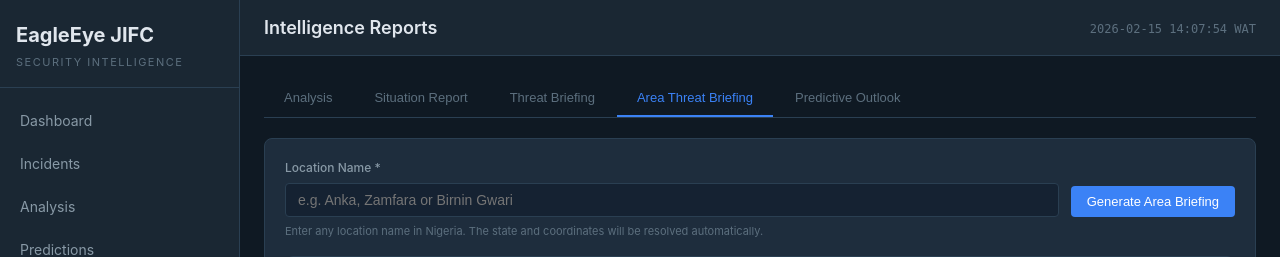
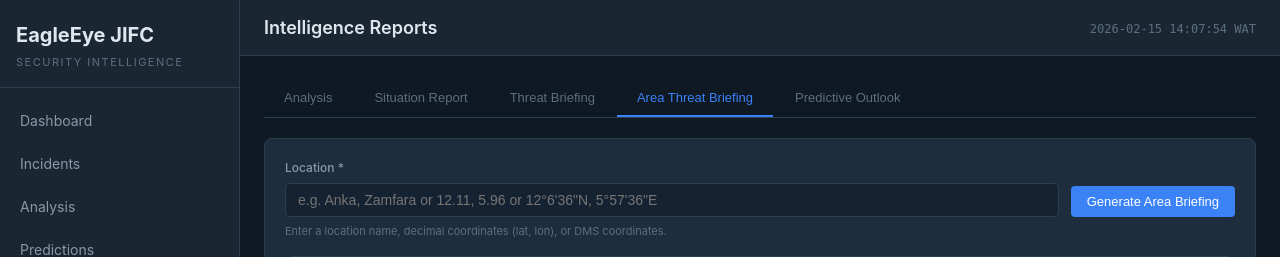
Before and after one commit to Abkr1/EagleEyeJIFC, a FastAPI app: page /reports in a window 1280 px wide, after a click on "Area Threat Briefing". Shown: the top 257 px of the page. Run offline with FastAPI, Linux system fonts and the light colour scheme.

Commit message:
Accept coordinates and DMS in area briefing location input
The location field now accepts location names, decimal degrees
(e.g. 12.11, 5.96), or DMS (e.g. 12°6'36"N, 5°57'36"E).
Coordinate inputs reverse-geocode to resolve the state automatically.

Co-Authored-By: Claude Opus 4.6 <noreply@anthropic.com>

```diff
--- a/eagleeye/web/templates/base.html
+++ b/eagleeye/web/templates/base.html
@@ -69,7 +69,7 @@
 
     <script src="https://unpkg.com/leaflet@1.9.4/dist/leaflet.js"></script>
     <script src="https://cdn.jsdelivr.net/npm/chart.js@4.4.0/dist/chart.umd.min.js"></script>
-    <script src="/static/js/app.js?v=6"></script>
+    <script src="/static/js/app.js?v=7"></script>
     {% block scripts %}{% endblock %}
 </body>
 </html>
--- a/eagleeye/web/templates/reports.html
+++ b/eagleeye/web/templates/reports.html
@@ -169,15 +169,15 @@ Classification: RESTRICTED
         <div style="margin-bottom:16px">
             <div style="display:flex;gap:12px;align-items:end;flex-wrap:wrap">
                 <div class="form-group" style="margin-bottom:0;flex:1;min-width:250px">
-                    <label class="form-label">Location Name *</label>
+                    <label class="form-label">Location *</label>
                     <input type="text" class="form-control" id="areaLocationName"
-                        placeholder="e.g. Anka, Zamfara or Birnin Gwari" style="font-size:14px"
+                        placeholder="e.g. Anka, Zamfara or 12.11, 5.96 or 12°6'36&quot;N, 5°57'36&quot;E" style="font-size:14px"
                         onkeydown="if(event.key==='Enter'){event.preventDefault();generateAreaBriefing()}">
                 </div>
                 <button class="btn btn-primary" onclick="generateAreaBriefing()">Generate Area Briefing</button>
             </div>
             <div style="font-size:11px;color:var(--text-muted);margin-top:6px">
-                Enter any location name in Nigeria. The state and coordinates will be resolved automatically.
+                Enter a location name, decimal coordinates (lat, lon), or DMS coordinates.
             </div>
         </div>
 
@@ -628,19 +628,74 @@ function _extractStateFromAddress(displayName) {
     return null;
 }
 
+// Try to parse input as decimal degrees (e.g. "12.11, 5.96")
+function _tryParseDecimalPair(raw) {
+    const parts = raw.split(/[\s,]+/).map(Number);
+    if (parts.length >= 2 && !isNaN(parts[0]) && !isNaN(parts[1])
+        && parts[0] >= -90 && parts[0] <= 90 && parts[1] >= -180 && parts[1] <= 180) {
+        return { lat: parts[0], lon: parts[1] };
+    }
+    return null;
+}
+
+// Reverse-geocode lat/lon to get state name
+async function _reverseGeocodeState(lat, lon) {
+    try {
+        const url = `https://nominatim.openstreetmap.org/reverse?format=json&lat=${lat}&lon=${lon}&addressdetails=1`;
+        const resp = await fetch(url);
+        const r = await resp.json();
+        if (r.address && r.address.state) {
+            const raw = r.address.state.replace(/\s+state$/i, '').trim();
+            const lower = raw.toLowerCase();
+            if (_knownStates.includes(lower)) return raw.charAt(0).toUpperCase() + raw.slice(1).toLowerCase();
+        }
+        if (r.display_name) return _extractStateFromAddress(r.display_name);
+    } catch {}
+    return null;
+}
+
 async function generateAreaBriefing() {
     const locationInput = document.getElementById('areaLocationName').value.trim();
     if (!locationInput) {
         document.getElementById('areaBriefingOutput').innerHTML =
-            '<div style="padding:16px;color:var(--warning)">Please enter a location name.</div>';
+            '<div style="padding:16px;color:var(--warning)">Please enter a location, coordinates, or DMS.</div>';
         return;
     }
 
     document.getElementById('areaBriefingOutput').innerHTML =
         '<div class="loading"><div class="spinner"></div> Resolving location & generating briefing... This may take 15-30 seconds.</div>';
 
-    // Geocode the location name via Nominatim
     let lat, lon, resolvedName, resolvedState;
+
+    // 1) Try DMS coordinates (contains degree symbols or direction letters)
+    const hasDMS = /[°′'″"dmsNSEW]/i.test(locationInput);
+    if (hasDMS) {
+        const dms = _tryParseDMSPair(locationInput);
+        if (dms && dms.lat >= -90 && dms.lat <= 90 && dms.lon >= -180 && dms.lon <= 180) {
+            lat = dms.lat;
+            lon = dms.lon;
+            resolvedName = `${lat.toFixed(4)}, ${lon.toFixed(4)}`;
+            resolvedState = await _reverseGeocodeState(lat, lon);
+        } else {
+            document.getElementById('areaBriefingOutput').innerHTML =
+                '<div style="padding:16px;color:var(--warning)">Invalid DMS format. Example: 12\u00b06\'36"N, 5\u00b057\'36"E</div>';
+            return;
+        }
+    }
+
+    // 2) Try decimal degrees (e.g. "12.11, 5.96")
+    if (lat === undefined) {
+        const dd = _tryParseDecimalPair(locationInput);
+        if (dd) {
+            lat = dd.lat;
+            lon = dd.lon;
+            resolvedName = `${lat.toFixed(4)}, ${lon.toFixed(4)}`;
+            resolvedState = await _reverseGeocodeState(lat, lon);
+        }
+    }
+
+    // 3) Fall back to location name geocoding
+    if (lat === undefined) {
         try {
             const query = locationInput.toLowerCase().includes('nigeria') ? locationInput : locationInput + ', Nigeria';
             const url = `https://nominatim.openstreetmap.org/search?format=json&q=${encodeURIComponent(query)}&limit=1&addressdetails=1`;
@@ -658,7 +713,6 @@ async function generateAreaBriefing() {
             lon = parseFloat(r.lon);
             resolvedName = r.display_name.split(',').slice(0, 2).join(',').trim();
 
-        // Extract state from address details or display name
             if (r.address && r.address.state) {
                 const raw = r.address.state.replace(/\s+state$/i, '').trim();
                 const lower = raw.toLowerCase();
@@ -672,8 +726,8 @@ async function generateAreaBriefing() {
                 `<div style="padding:16px;color:var(--warning)">Geocoding failed: ${escHtml(e.message)}</div>`;
             return;
         }
+    }
 
-    // Default to closest known state if not resolved
     const state = resolvedState || 'Zamfara';
 
     const body = {
```
Lines whose indentation alone changed are shown as unchanged.
